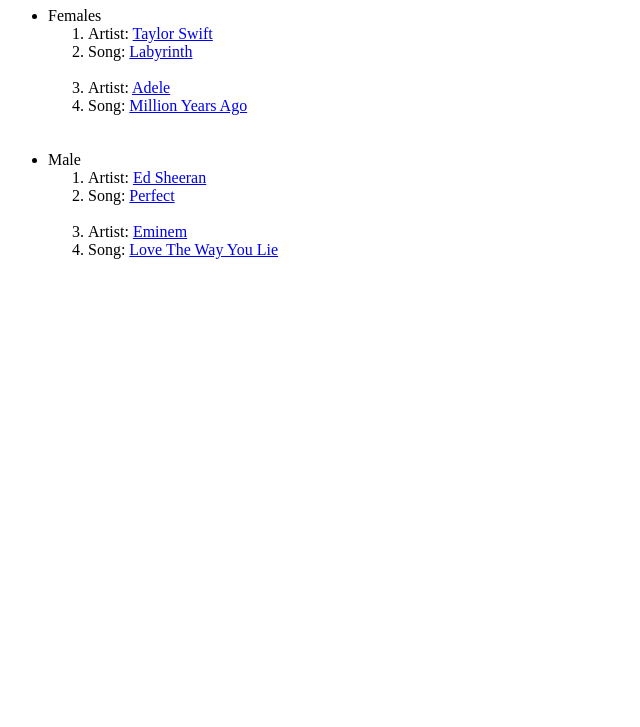
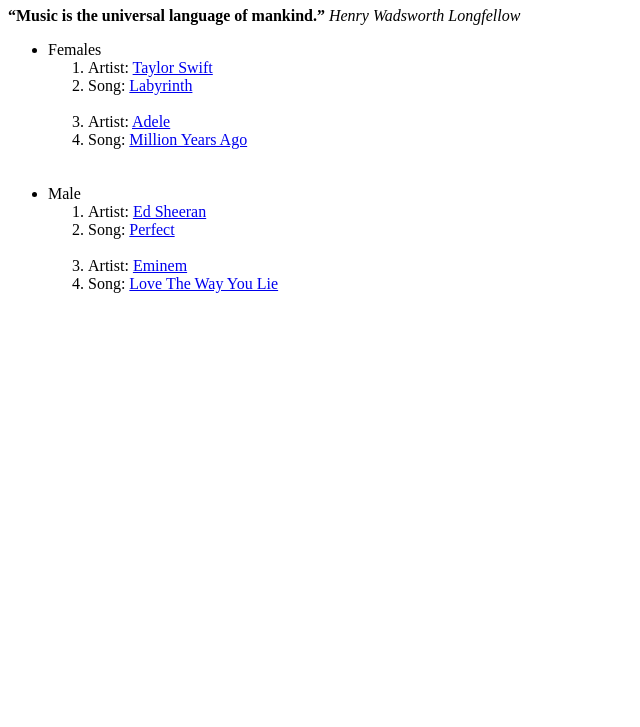
Before and after one commit to AndrewNabil22/Assignment1, a plain HTML site: page Music/Music.html in a window 1280 px wide. Shown: the part 73-800 px from the top of the page, without its empty margins (0-640 px from the left). Drawn offline with Linux system fonts and the light colour scheme.

Commit message:
Update Music.html

```diff
--- a/Music/Music.html
+++ b/Music/Music.html
@@ -8,6 +8,14 @@
 </head>
 <body>
     <h1>Music</h1>
+    <p>
+        <strong>
+            “Music is the universal language of mankind.”
+        </strong>
+        <em>
+            Henry Wadsworth Longfellow
+        </em>
+    </p>
     <ul>
         <li>Females</li>
         <ol>
```
